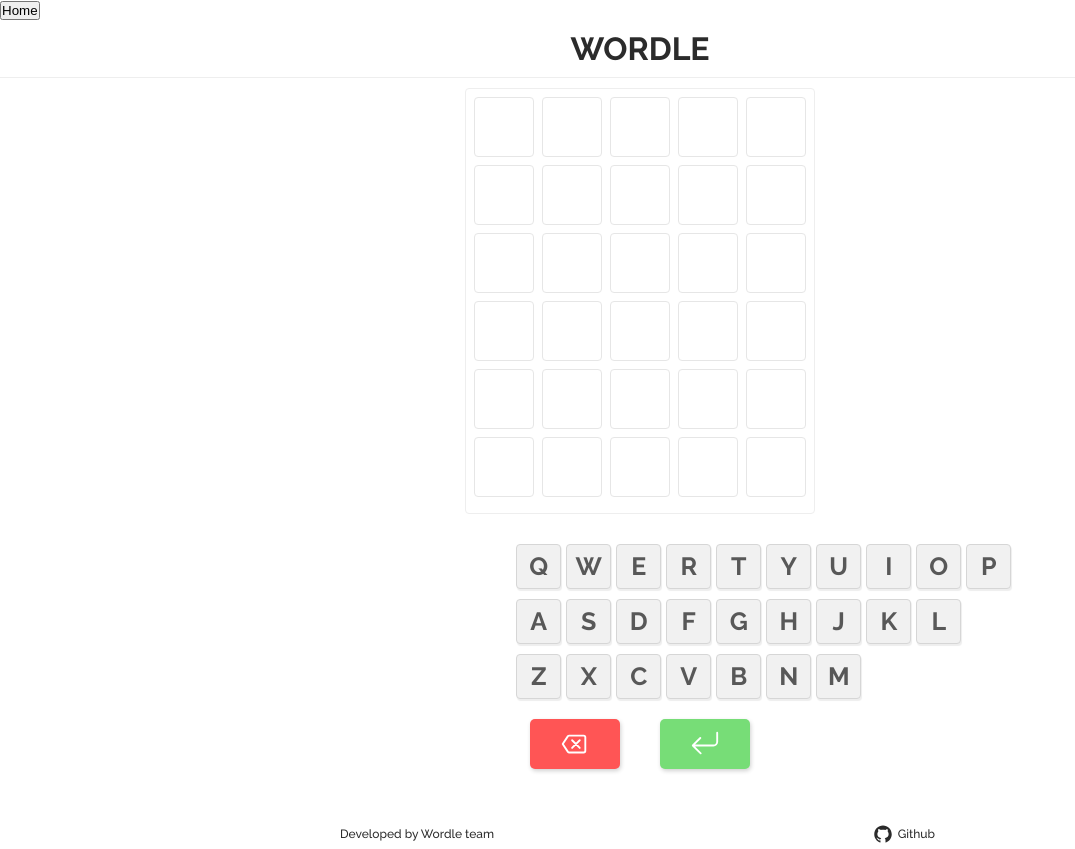
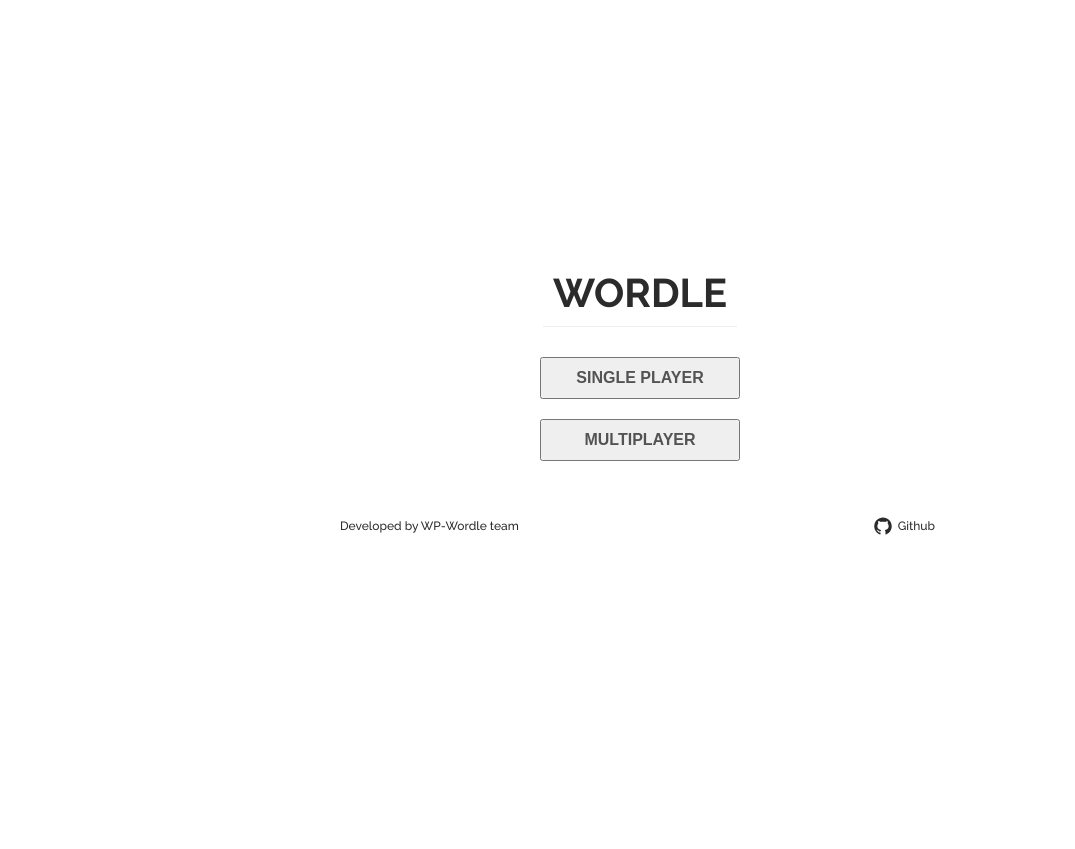
Before and after one commit to ergs0204/wp1121_wordle, a React (Create React App) app: page / in a window 1280 px wide. Shown: the whole page, without its empty margins (0-1075 px from the left). After the commit the page ends 800 px from the top, so only its background shows below. Built offline with nearby package versions, Linux system fonts and the light colour scheme.

Commit message:
some animation

```diff
--- a/package.json
+++ b/package.json
@@ -3,6 +3,9 @@
   "version": "0.1.0",
   "private": true,
   "dependencies": {
+    "@emotion/react": "^11.11.1",
+    "@emotion/styled": "^11.11.0",
+    "@mui/material": "^5.14.20",
     "@testing-library/jest-dom": "^5.16.5",
     "@testing-library/react": "^13.4.0",
     "@testing-library/user-event": "^13.5.0",
--- a/src/App.css
+++ b/src/App.css
@@ -24,6 +24,54 @@
 body {
     font-family: "Raleway", sans-serif;
     color: #2b2b2b;
+}
+
+.back,
+.back:focus {
+    position: relative;
+    z-index: 1;
+    min-width: 200px;
+    border: 2px solid #575757;
+    border-radius: 0;
+    color: #FFFFFF;
+    font-size: 1rem;
+    font-weight: bold;
+    text-align: center;
+    text-decoration: none;
+    text-transform: uppercase;
+    overflow: hidden;
+    text-shadow: 0 0 1px rgba(0, 0, 0, 0.2), 0 1px 0 rgba(0, 0, 0, 0.2);
+    -webkit-transition: all 1s ease;
+    -moz-transition: all 1s ease;
+    -o-transition: all 1s ease;
+    transition: all 1s ease;
+    padding: 10px 20px;
+    cursor: pointer;
+}
+.back:after {
+    content: "";
+    position: absolute;
+    height: 0%;
+    left: 50%;
+    top: 50%;
+    width: 150%;
+    z-index: -1;
+    background: #575757;
+    -moz-transform: translateX(-50%) translateY(-50%) rotate(-25deg);
+    -ms-transform: translateX(-50%) translateY(-50%) rotate(-25deg);
+    -webkit-transform: translateX(-50%) translateY(-50%) rotate(-25deg);
+    transform: translateX(-50%) translateY(-50%) rotate(-25deg);
+    -webkit-transition: all 0.75s ease 0s;
+    -moz-transition: all 0.75s ease 0s;
+    -o-transition: all 0.75s ease 0s;
+    transition: all 0.75s ease 0s;
+}
+.back:hover {
+    color: #FFFFFF;
+    text-shadow: none;
+}
+.back:hover:after {
+    height: 450%;
 }
 
 h1 {
@@ -118,26 +166,66 @@
     margin-bottom: 20px;
 }
 
-.homepage p {
-    font-size: 20px;
-    font-weight: 400;
+.homepage .mode,
+.homepage .mode:focus {
+    display: block;
+    position: relative;
+    z-index: 1;
+    min-width: 200px;
+    color: #535353;
+    font-size: 1rem;
+    font-weight: bold;
     text-align: center;
-    margin-bottom: 20px;
+    text-decoration: none;
+    text-transform: uppercase;
+    transition: all 500ms cubic-bezier(0.77, 0, 0.175, 1);
+    padding: 10px 20px;
+    margin: 10px 0px;
+    cursor: pointer;
+}
+.homepage .mode:before,
+.homepage .mode:after {
+    content: '';
+    position: absolute;
+    transition: inherit;
+    z-index: -1;
+}
+.homepage .mode:hover {
+    color: #c0bfbf;
+    transition-delay: .5s;
+}
+.homepage .mode:hover:before {
+    transition-delay: 0s;
+}
+.homepage .mode:hover:after {
+    background: #1b1b1b;
+    transition-delay: .35s;
 }
 
-.homepage button {
-    padding: 10px 20px;
-    background: #ff9800;
-    border: none;
-    border-radius: 7px;
-    font-size: 20px;
-    text-transform: uppercase;
-    color: white;
-    font-weight: 800;
-    margin-top: 30px;
-    cursor: pointer;
+.homepage .mode.from-center:before {
+    top: 0;
+    left: 50%;
+    height: 100%;
+    width: 0;
+    border: 1px solid #d1d1d1;
+    border-left: 0;
+    border-right: 0;
 }
-
+.homepage .mode.from-center:after {
+    bottom: 0;
+    left: 0;
+    height: 0;
+    width: 100%;
+    background: #383838;
+}
+.homepage .mode.from-center:hover:before {
+    left: 0;
+    width: 100%;
+}
+.homepage .mode.from-center:hover:after {
+    top: 0;
+    height: 100%;
+}
 
 /* keypad */
 .keypad {
@@ -242,7 +330,7 @@
     height: fit-content;
 }
 
-.modal button.anchor {
+.modal #back.anchor {
     border: none;
     background: none;
     font-size: 12px;
@@ -253,7 +341,7 @@
     margin: 0 auto;
 }
 
-.modal button.reset {
+.modal #back.reset {
     padding: 10px 20px;
     background: #ff9800;
     border: none;
@@ -328,7 +416,7 @@
     align-items: center;
 }
 
-.error button {
+.error #back {
     border: none;
     padding: 10px 15px;
     background: #ff64643d;
@@ -513,7 +601,7 @@
         color: rgba(106, 106, 106, 0.867);
     }
 
-    .modal button.reset {
+    .modal #back.reset {
         margin-top: 10px;
         font-size: 18px;
         padding: 8px 14px;
--- a/src/App.js
+++ b/src/App.js
@@ -3,13 +3,12 @@
 import "./App.css";
 // import words from "./data/wordDb";
 import dictionary from "./data/dictionary";
-import Footer from "./components/Footer";
 import Homepage from "./components/Homepage";
 
 function App() {
     const [solution, setSolution] = useState();
     const [words, setWords] = useState([]);
-    const [homepage, setHomepage] = useState(false);
+    const [homepage, setHomepage] = useState(true);
 
     useEffect(() => {
         const dictWords = Object.keys(dictionary).filter(
@@ -30,10 +29,9 @@
             <Homepage homepage={homepage} setHomepage={setHomepage}/>
             :
             <div>
-                <button className="flex" onClick={() => {setHomepage(true)}}>Home</button>
+                <button className="back" onClick={() => {setHomepage(true)}}>Home</button>
                 <h1>Wordle</h1>
                 <Wordle solution={solution} words={words} />
-                <Footer />
             </div>
             }
         </div>
--- a/src/components/Footer.js
+++ b/src/components/Footer.js
@@ -7,7 +7,7 @@
             <div className="container">
                 <div className="credits">
                     <p>
-                        Developed by <a href="/">Wordle team</a>
+                        Developed by <a href="/">WP-Wordle team</a>
                     </p>
                     <a
                         href="https://github.com/ergs0204/wp1121_wordle"
--- a/src/components/Homepage.js
+++ b/src/components/Homepage.js
@@ -1,6 +1,9 @@
 import React from "react";
+import Footer from "./Footer";
+import {useState} from "react";
 
-export default function Homepage (homepage, setHomepage){
+export default function Homepage ({homepage, setHomepage}){
+
     const handleSinglePlayer = () => {
         setHomepage(false);
     };
@@ -9,12 +12,11 @@
     };
 
     return (
-        <div className="grid">
-            <h1>
-                Wordle
-            </h1>
-            <button class="mode" className="flex" onClick={() => handleSinglePlayer}>single player</button>
-            <button class="mode" className="flex" onClick={() => handleMultiplayer}>multiplayer</button>
+        <div className="homepage">
+            <h1>Wordle</h1>
+            <button className="mode from-center" onClick={() => handleSinglePlayer}>single player</button>
+            <button className="mode from-center" onClick={() => handleMultiplayer}>multiplayer</button>
+            <Footer />
         </div>
     );
 };
--- a/src/index.js
+++ b/src/index.js
@@ -3,16 +3,25 @@
 import { BrowserRouter, Navigate, Route, Routes } from "react-router-dom";
 import App from "./App";
 import reportWebVitals from "./reportWebVitals";
+import { createTheme, ThemeProvider } from "@mui/material/styles";
+
+const darkTheme = createTheme({
+    palette: {
+      mode: "dark",
+    },
+  });
 
 const root = ReactDOM.createRoot(document.getElementById("root"));
 root.render(
     <React.StrictMode>
+        <ThemeProvider theme={darkTheme}>
         <BrowserRouter>
             <Routes>
                 <Route path="/" element={<App />} />
                 <Route path="/newgame" element={<Navigate to="/" />} />
             </Routes>
         </BrowserRouter>
+        </ThemeProvider>
     </React.StrictMode>
 );
 
```
Also changed, not shown: 1 other file (tests, documents, lock files or other folders).
